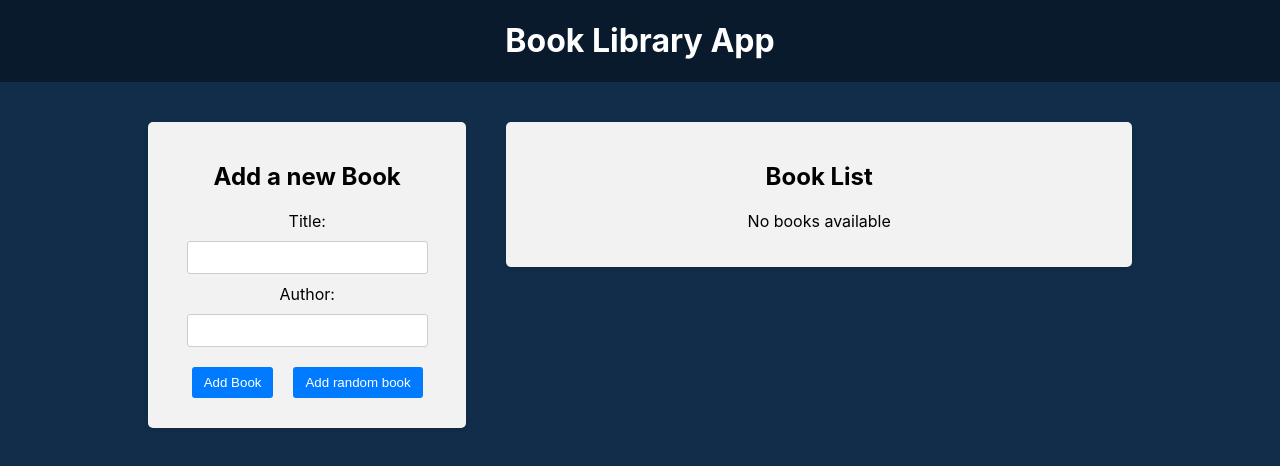
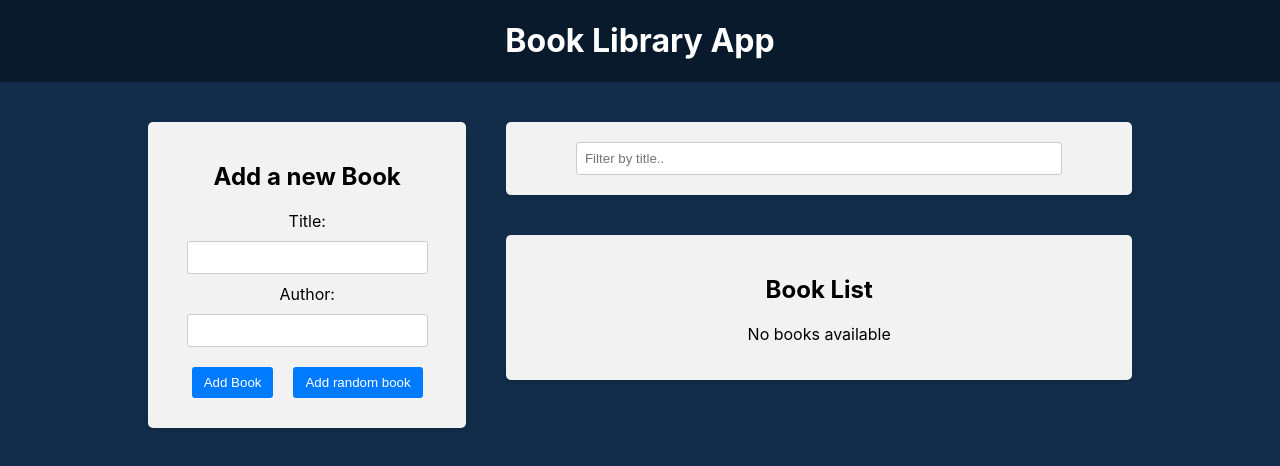
Before and after one commit to Lvjasha/30_react-redux, a React (Create React App) app in the folder frontend/: page / in a window 1280 px wide. Shown: the top 466 px of the page. Built offline with nearby package versions, Linux system fonts and the light colour scheme; the HTML template or start-up script is replaced by a standard one.

Commit message:
Фильтр книг useSelect

```diff
--- a/frontend/src/App.js
+++ b/frontend/src/App.js
@@ -1,6 +1,6 @@
 import BookForm from './components/BookForm/BookForm';
 import BookList from './components/BookList/BookList';
-// import Filter from './components/Filter/Filter';
+import Filter from './components/Filter/Filter';
 import './App.css';
 
 function App() {
@@ -14,7 +14,7 @@ function App() {
                     <BookForm />
                 </div>
                 <div className="app-right-column">
-                    {/* <Filter /> */}
+                    <Filter />
                     <BookList />
                 </div>
             </main>
--- a/frontend/src/components/BookList/BookList.js
+++ b/frontend/src/components/BookList/BookList.js
@@ -2,14 +2,14 @@ import { useSelector, useDispatch } from 'react-redux';
 import { BsBookmarkStar, BsBookmarkStarFill } from 'react-icons/bs';
 import './BookList.css';
 import { deleteBook, toggleFavorite } from '../../redux/books/actionCreators';
+import { selectTitleFilter } from '../../redux/slices/filterSlice';
 
 const BookList = () => {
     const books = useSelector((state) => state.books);
-
+    const titleFilter = useSelector(selectTitleFilter);
     const dispatch = useDispatch();
 
     const handleDeleteBook = (id) => {
-        deleteBook(id);
         dispatch(deleteBook(id));
     };
 
@@ -17,14 +17,21 @@ const BookList = () => {
         dispatch(toggleFavorite(id));
     };
 
+    const filteredBooks = books.filter((book) => {
+        const matchesTitle = book.title
+            .toLowerCase()
+            .includes(titleFilter.toLowerCase());
+        return matchesTitle;
+    });
+
     return (
         <div className="app-block book-list">
             <h2>Book List</h2>
-            {books.length === 0 ? (
+            {filteredBooks.length === 0 ? (
                 <p>No books available</p>
             ) : (
                 <ul>
-                    {books.map((book, i) => (
+                    {filteredBooks.map((book, i) => (
                         <li key={book.id}>
                             <div className="book-info">
                                 {++i}. {book.title} by{' '}
--- a/frontend/src/components/Filter/Filter.js
+++ b/frontend/src/components/Filter/Filter.js
@@ -1,8 +1,32 @@
+import { useDispatch, useSelector } from 'react-redux';
+import {
+    setTitleFilter,
+    selectTitleFilter,
+} from '../../redux/slices/filterSlice';
 import './Filter.css';
+
 export const Filter = () => {
+    const dispatch = useDispatch();
+    const titleFilter = useSelector(selectTitleFilter);
+
+    const handleTitleFilterChange = (e) => {
+        //отправляем в redux store ->
+        dispatch(setTitleFilter(e.target.value));
+    };
+
     return (
         <div className="app-block filter">
-            <h2>Filters</h2>
+            <div className="filter-group">
+                <input
+                    type="text"
+                    value={titleFilter}
+                    placeholder="Filter by title.."
+                    onChange={handleTitleFilterChange}
+                />
+                {/* <button type="button" onClick={handleTitleFilterChange}>
+                    Filter
+                </button> */}
+            </div>
         </div>
     );
 };
--- a/frontend/src/redux/books/reducer.js
+++ b/frontend/src/redux/books/reducer.js
@@ -14,6 +14,7 @@ const bookReduser = (state = initialState, action) => {
                     ? { ...book, isFavorite: !book.isFavorite }
                     : book
             );
+
         default:
             return state;
     }
--- /dev/null
+++ b/frontend/src/redux/slices/filterSlice.js
@@ -0,0 +1,20 @@
+import { createSlice } from '@reduxjs/toolkit';
+
+const initialState = {
+    title: '',
+};
+
+const filterSlice = createSlice({
+    name: 'filter',
+    initialState,
+    reducers: {
+        setTitleFilter: (state, action) => {
+            // return { ...state, title: action.payload };
+            state.title = action.payload;
+        },
+    },
+});
+
+export const { setTitleFilter } = filterSlice.actions;
+export const selectTitleFilter = (state) => state.filter.title;
+export default filterSlice.reducer;
--- a/frontend/src/redux/store.js
+++ b/frontend/src/redux/store.js
@@ -1,9 +1,11 @@
 import { configureStore } from '@reduxjs/toolkit';
 import bookReduser from './books/reducer';
+import filterReducer from './slices/filterSlice';
 
 const store = configureStore({
     reducer: {
         books: bookReduser,
+        filter: filterReducer,
     },
 });
 export default store;
```
